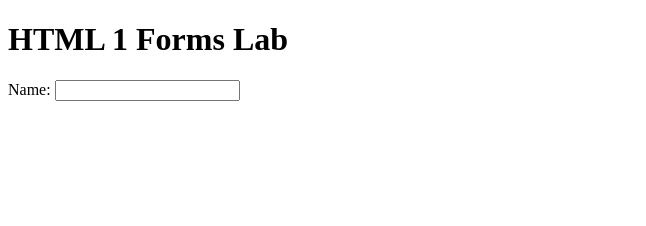
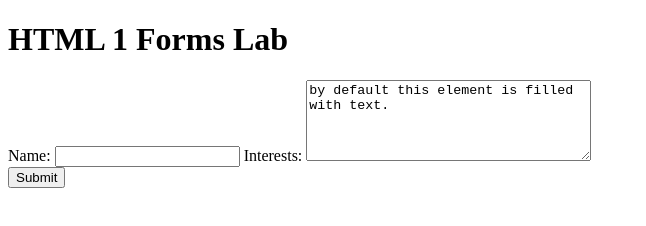
Before and after one commit to sarwat-kazmi/sarwat-kazmi.github.io, a plain HTML site: page lab_6/index.html in a window 1280 px wide. Shown: the whole page, without its empty margins (0-646 px from the left). Drawn offline with Linux system fonts and the light colour scheme.

Commit message:
question 3 and 4

```diff
--- a/lab_6/index.html
+++ b/lab_6/index.html
@@ -11,10 +11,16 @@
         </div>
         <div>
           <!-- question 5 -->
-          <form action="https://nameless-thicket-21836.herokuapp.com/lab" method="post"></form>
-          <!-- question 1 -->
-          <label for="name">Name:</label>
-          <input type="text" id="name">
+          <form action="https://nameless-thicket-21836.herokuapp.com/lab" method="post">
+            <!-- question 2 -->
+            <label for="name">Name:</label>
+            <input type="text" id="name">
+            <!-- question 3 -->
+            <label for="interests">Interests:</label>
+            <textarea name="interests" id="interests" cols="33" rows="5">by default this element is filled with text.</textarea><br />
+            <!-- question 4 -->
+            <button class="button" type="submit">Submit</button>
+          </form>
         </div>
       </div>
     </div>
```
